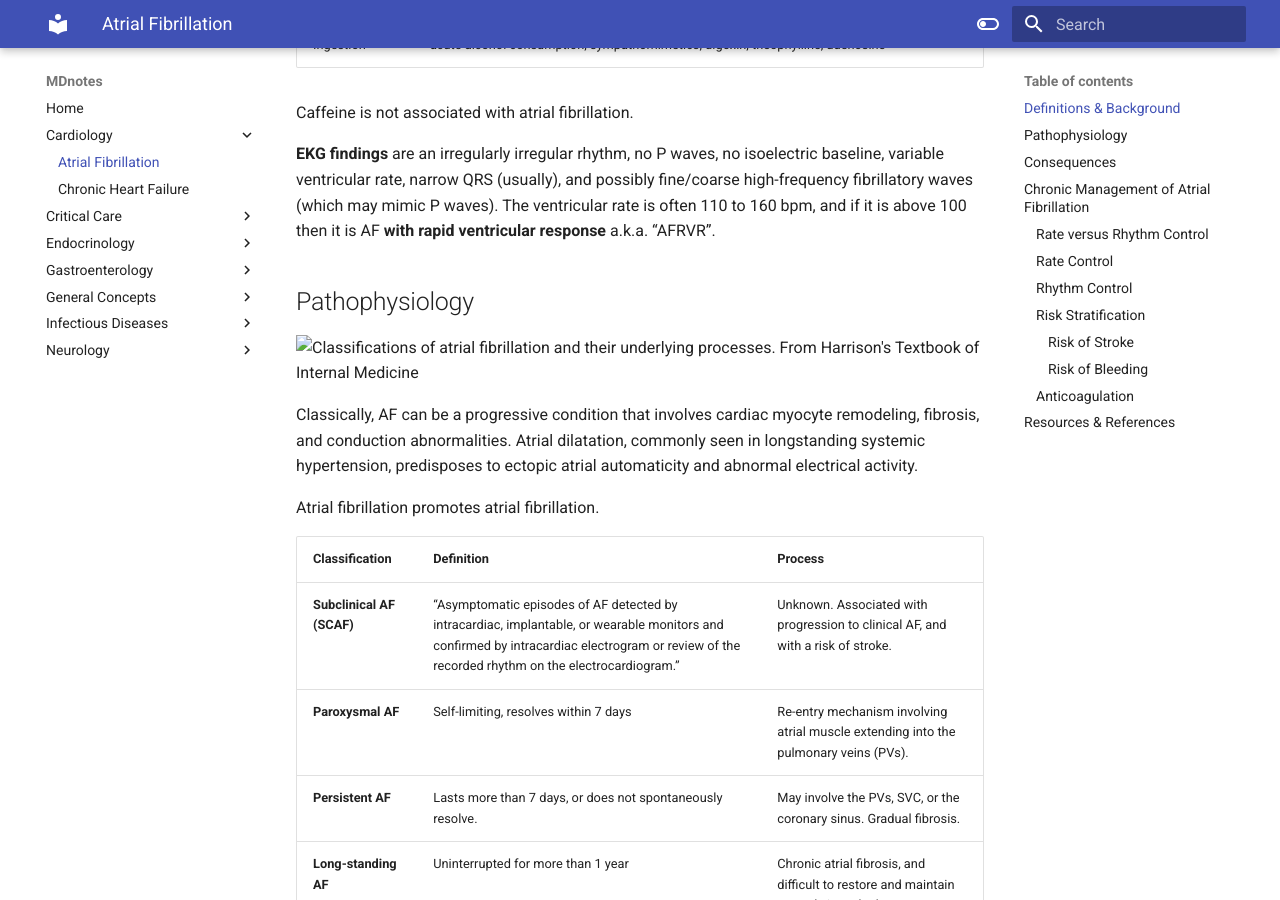
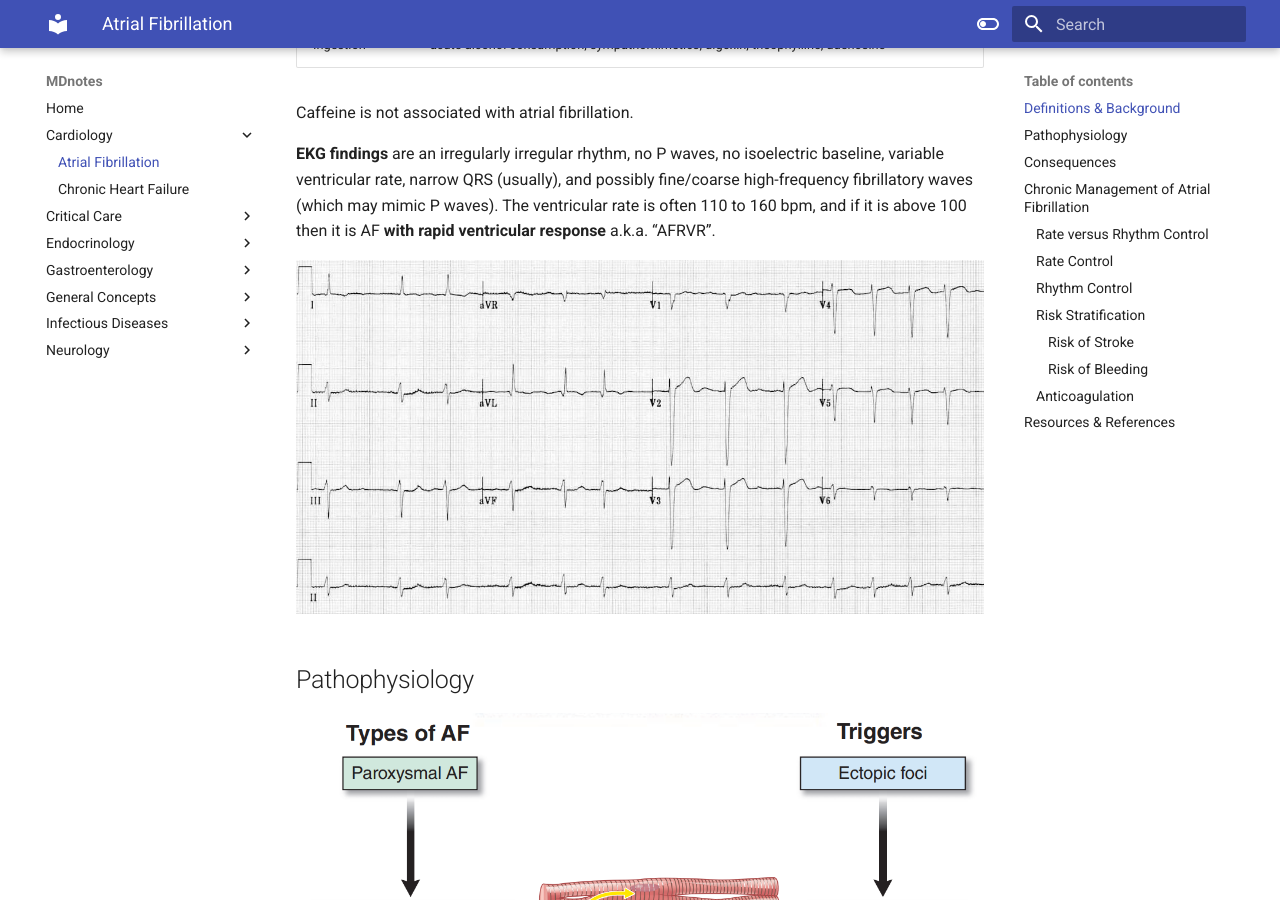
Before and after one commit to jzpero/mdnotes, an MkDocs documentation site: the page built from docs/Cardiology/Atrial Fibrillation.md, in a window 1280 px wide and 900 px high, scrolled down 916 px. Built offline with MkDocs 1.6.1 and Material for MkDocs 9.7.7, drawn with Linux system fonts in a browser that asks for light colours.

Commit message:
vault backup: 2021-04-12 17:32:01
Affected files:

"docs/Cardiology/Atrial Fibrillation.md"
"docs/Cardiology/img/image (4).png"
docs/Cardiology/img/image.png

```diff
--- a/docs/Cardiology/Atrial Fibrillation.md
+++ b/docs/Cardiology/Atrial Fibrillation.md
@@ -51,9 +51,11 @@ Caffeine is not associated with atrial fibrillation.
 
 **EKG findings** are an irregularly irregular rhythm, no P waves, no isoelectric baseline, variable ventricular rate, narrow QRS \(usually\), and possibly fine/coarse high-frequency fibrillatory waves (which may mimic P waves). The ventricular rate is often 110 to 160 bpm, and if it is above 100 then it is AF **with rapid ventricular response** a.k.a. "AFRVR".
 
+![af example.png](img/af%20example.png)
+
 ## Pathophysiology
 
-![Classifications of atrial fibrillation and their underlying processes. From Harrison&apos;s Textbook of Internal Medicine](.gitbook/assets/image%20%281%29.png)
+![types of af.png](img/types%20of%20af.png)
 
 Classically, AF can be a progressive condition that involves cardiac myocyte remodeling, fibrosis, and conduction abnormalities. Atrial dilatation, commonly seen in longstanding systemic hypertension, predisposes to ectopic atrial automaticity and abnormal electrical activity.
 
```
Also changed, not shown: other parts of docs/Cardiology/Atrial Fibrillation.md (+1 -1 lines), docs/Cardiology/img/af example.png (renamed from docs/Cardiology/img/image (13).png), docs/Cardiology/img/chads65.png (renamed from docs/Cardiology/img/image (2).png), docs/Cardiology/img/chadsvasc.png (renamed from docs/Cardiology/img/image (3).png), docs/Cardiology/img/image (4).png (deleted), docs/Cardiology/img/image.png (deleted), docs/Cardiology/img/rate control.png (renamed from docs/Cardiology/img/image (11).png), docs/Cardiology/img/types of af.png (renamed from docs/Cardiology/img/image (1).png).
